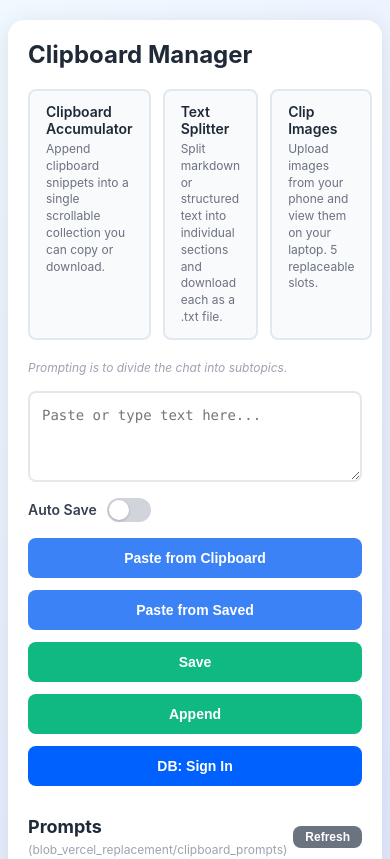
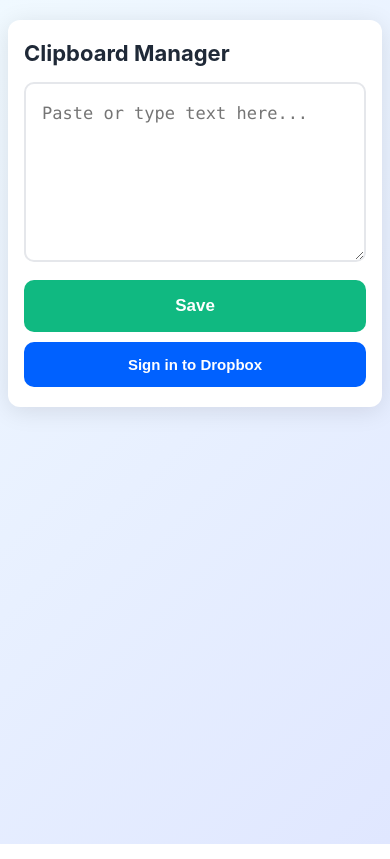
Before and after one commit to firedynasty/clipboard_manager, a React (Create React App) app: page / in a window 390 px wide. Shown: the top 859 px of the page. Built offline with nearby package versions, Linux system fonts and the light colour scheme.

Commit message:
Mobile UX: simplified view, clear textarea on save, auto-copy on Refresh

```diff
--- a/src/App.css
+++ b/src/App.css
@@ -517,16 +517,96 @@ button:hover {
   background: #16a34a !important;
 }
 
+/* Save status banner */
+.save-status-banner {
+  margin-top: 12px;
+  padding: 10px 16px;
+  background: #ecfdf5;
+  border: 1.5px solid #6ee7b7;
+  border-radius: 8px;
+  color: #065f46;
+  font-size: 14px;
+  font-weight: 600;
+  text-align: center;
+  animation: fadeInOut 0.3s ease;
+}
+
+@keyframes fadeInOut {
+  from { opacity: 0; transform: translateY(-4px); }
+  to   { opacity: 1; transform: translateY(0); }
+}
+
 @media (max-width: 768px) {
   .container {
-    padding: 20px;
+    padding: 20px 16px;
+    border-radius: 12px;
   }
 
   h1 {
-    font-size: 24px;
+    font-size: 22px;
+    margin-bottom: 16px;
   }
 
+  /* Hide desktop-only sections on mobile */
+  .tools-section,
+  .tools-hint,
+  .shortcuts-section,
+  .prompts-section,
+  .auto-save-toggle {
+    display: none;
+  }
+
+  /* Big, easy-to-tap textarea */
+  textarea {
+    font-size: 17px;
+    rows: 8;
+    min-height: 180px;
+    line-height: 1.6;
+    border-radius: 10px;
+    padding: 16px;
+  }
+
+  /* Full-width stacked buttons */
   .buttons {
     flex-direction: column;
+    gap: 10px;
+    margin-top: 14px;
+  }
+
+  /* Save button — prominent */
+  .save-button {
+    font-size: 17px;
+    padding: 16px;
+    border-radius: 10px;
+  }
+
+  /* Dropbox button — secondary size */
+  .dropbox-button {
+    font-size: 15px;
+    padding: 14px;
+    border-radius: 10px;
+    background: #0061ff;
+  }
+
+  /* Saved content: show but compact */
+  .saved-section {
+    margin-top: 20px;
+    padding-top: 16px;
+  }
+
+  .saved-content {
+    font-size: 14px;
+    max-height: 200px;
+  }
+
+  .saved-actions {
+    flex-direction: column;
+    gap: 8px;
+  }
+
+  .save-status-banner {
+    font-size: 16px;
+    padding: 14px;
+    border-radius: 10px;
   }
 }
--- a/src/App.js
+++ b/src/App.js
@@ -12,6 +12,8 @@ function App() {
   const [autoSave, setAutoSave] = useState(false);
   const autoSaveTimer = useRef(null);
   const [dbxSignedIn, setDbxSignedIn] = useState(false);
+  const [isMobile, setIsMobile] = useState(window.innerWidth <= 768);
+  const [saveStatus, setSaveStatus] = useState(null); // null | 'saving' | 'saved'
 
   // Shortcuts state
   const [shortcuts, setShortcuts] = useState([]);
@@ -28,6 +30,12 @@ function App() {
   const lookupRef = useRef(null);
   const labelRef = useRef(null);
   const contentRef = useRef(null);
+
+  useEffect(() => {
+    const handleResize = () => setIsMobile(window.innerWidth <= 768);
+    window.addEventListener('resize', handleResize);
+    return () => window.removeEventListener('resize', handleResize);
+  }, []);
 
   const parseShortcuts = (text) => {
     if (!text) return [];
@@ -107,9 +115,14 @@ function App() {
 
   const save = async () => {
     if (textboxContent.trim()) {
+      setSaveStatus('saving');
       try {
         await saveContent(textboxContent);
+        if (isMobile) setTextboxContent('');
+        setSaveStatus('saved');
+        setTimeout(() => setSaveStatus(null), 2000);
       } catch (error) {
+        setSaveStatus(null);
         alert('Failed to save to Dropbox');
       }
     }
@@ -117,12 +130,17 @@ function App() {
 
   const append = async () => {
     if (textboxContent.trim()) {
+      setSaveStatus('saving');
       try {
         const combined = savedContent
           ? savedContent + '\n' + textboxContent
           : textboxContent;
         await saveContent(combined);
+        if (isMobile) setTextboxContent('');
+        setSaveStatus('saved');
+        setTimeout(() => setSaveStatus(null), 2000);
       } catch (error) {
+        setSaveStatus(null);
         alert('Failed to append to Dropbox');
       }
     }
@@ -321,8 +339,14 @@ function App() {
     }
     try {
       const content = await window.dropboxDownloadFile(DROPBOX_PATH);
-      if (content) setSavedContent(content);
-      else alert('No saved content found in Dropbox');
+      if (content) {
+        setSavedContent(content);
+        try {
+          await navigator.clipboard.writeText(content);
+        } catch {}
+      } else {
+        alert('No saved content found in Dropbox');
+      }
     } catch {
       alert('Failed to load from Dropbox');
     }
@@ -372,18 +396,24 @@ function App() {
         </div>
 
         <div className="buttons">
+          {!isMobile && (
             <button onClick={pasteFromClipboard} className="paste-button">
               Paste from Clipboard
             </button>
+          )}
+          {!isMobile && (
             <button onClick={() => setTextboxContent(savedContent)} className="paste-button">
               Paste from Saved
             </button>
-          <button onClick={save} className="save-button">
-            Save
+          )}
+          <button onClick={save} className="save-button" disabled={saveStatus === 'saving'}>
+            {isMobile && saveStatus === 'saving' ? 'Saving…' : 'Save'}
           </button>
+          {!isMobile && (
             <button onClick={append} className="save-button">
               Append
             </button>
+          )}
           <button
             onClick={() =>
               dbxSignedIn ? loadFromDropbox() : (window.dropboxSignIn && window.dropboxSignIn())
@@ -397,22 +427,25 @@ function App() {
             className="dropbox-button"
             title={dbxSignedIn ? 'Click to load. Right-click to sign out.' : 'Sign in to Dropbox'}
           >
-            {dbxSignedIn ? 'DB: Load' : 'DB: Sign In'}
+            {dbxSignedIn ? (isMobile ? 'Dropbox ✓' : 'DB: Load') : (isMobile ? 'Sign in to Dropbox' : 'DB: Sign In')}
           </button>
         </div>
+        {saveStatus === 'saved' && (
+          <div className="save-status-banner">✓ Saved to Dropbox</div>
+        )}
 
         {savedContent && (
           <div className="saved-section">
             <div className="saved-content">{savedContent}</div>
             <div className="saved-actions">
+              <button onClick={loadFromDropbox} className="go-link-button">
+                Refresh
+              </button>
               <button onClick={copyToClipboard} className="copy-button">
                 Copy to Clipboard
               </button>
               <button onClick={goToLink} className="go-link-button">
                 Go to Link
-              </button>
-              <button onClick={loadFromDropbox} className="go-link-button">
-                Refresh
               </button>
             </div>
           </div>
```
Lines whose indentation alone changed are shown as unchanged.
